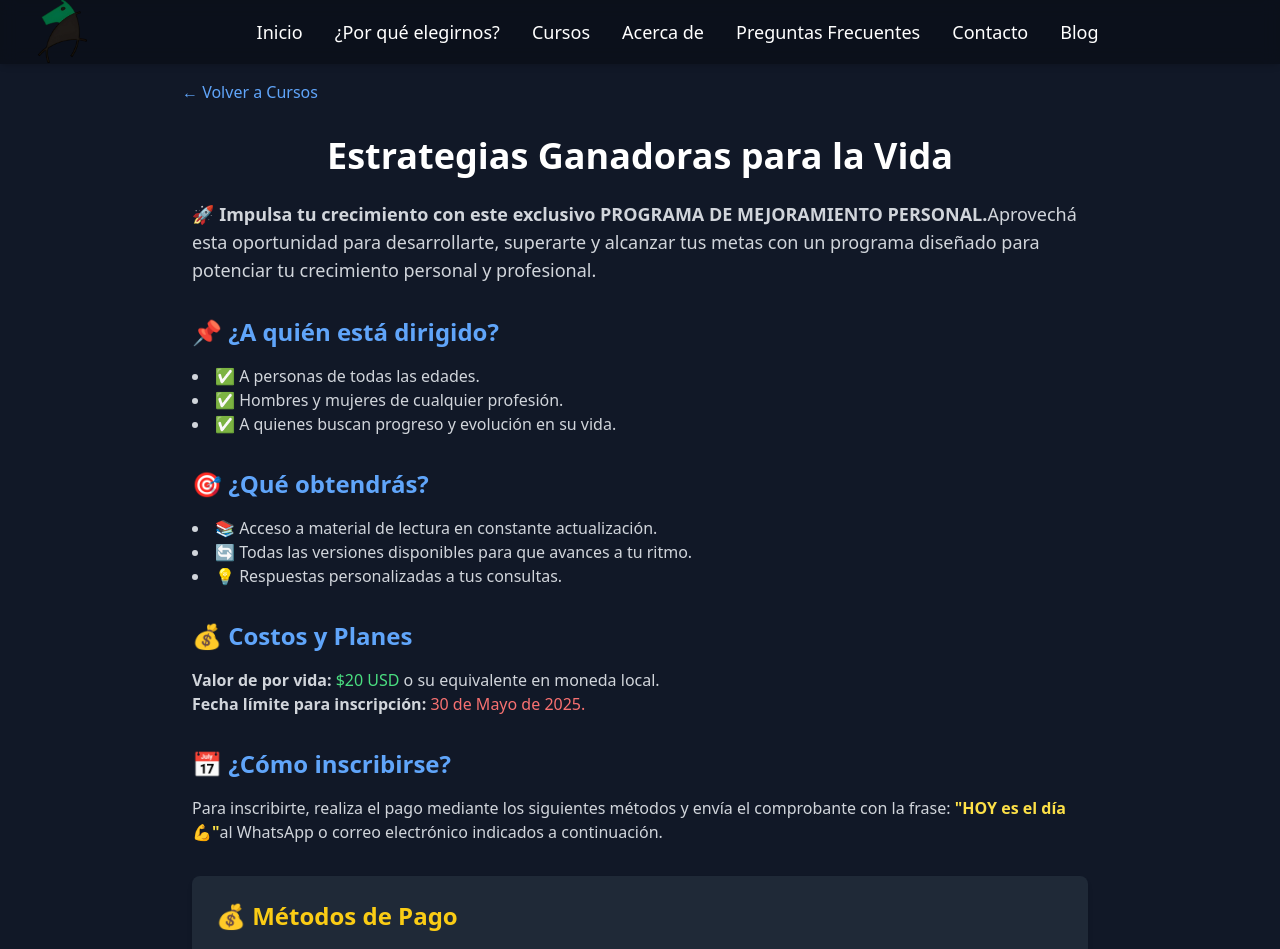
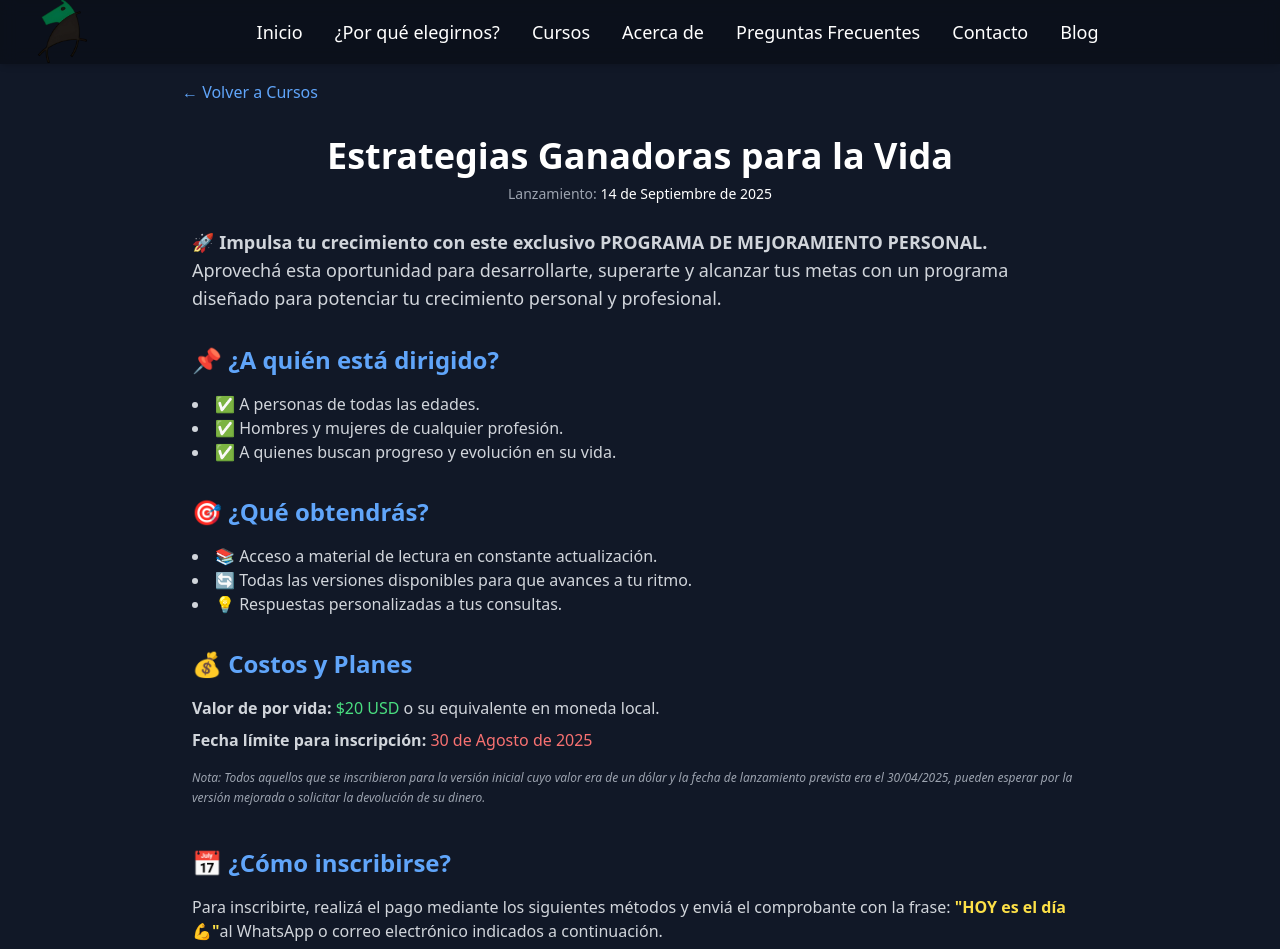
Before and after one commit to ilandaniele/ajedrez-hoy, a React (Create React App) app: page /courses/estrategias-vida in a window 1280 px wide. Shown: the top 949 px of the page. Built offline with nearby package versions, Linux system fonts and the light colour scheme.

Commit message:
adding changes

```diff
--- a/src/pages/courses/Estrategias.js
+++ b/src/pages/courses/Estrategias.js
@@ -1,7 +1,7 @@
 import React, { useEffect } from "react";
 import { useNavigate } from "react-router-dom";
 import { motion } from "framer-motion";
-import PaymentMethods from "../../components/PaymentMethods"; // Importa la nueva componente
+import PaymentMethods from "../../components/PaymentMethods";
 
 const Estrategias = () => {
   const navigate = useNavigate();
@@ -20,25 +20,27 @@ const Estrategias = () => {
         <button
           className="text-blue-400 hover:underline mb-8 block text-left ml-[-10px]"
           onClick={() => {
-                navigate("/#courses"); // Navega a la página principal con el fragmento #courses
-
+            navigate("/#courses");
             setTimeout(() => {
               const section = document.getElementById("courses");
               if (section) {
                 section.scrollIntoView({ behavior: "smooth", block: "start" });
               }
-                }, 100); // Pequeño delay para asegurar que la navegación se haya completado
+            }, 100);
           }}
         >
           ← Volver a Cursos
         </button>
 
-        <h1 className="text-4xl font-bold text-center mb-6">
+        <h1 className="text-4xl font-bold text-center mb-2">
           Estrategias Ganadoras para la Vida
         </h1>
+        <p className="text-center text-sm text-gray-400 mb-6">
+          Lanzamiento: <span className="text-white">14 de Septiembre de 2025</span>
+        </p>
 
         <p className="text-lg text-gray-300 mb-6">
-          🚀 <b>Impulsa tu crecimiento con este exclusivo PROGRAMA DE MEJORAMIENTO PERSONAL.</b>
+          🚀 <b>Impulsa tu crecimiento con este exclusivo PROGRAMA DE MEJORAMIENTO PERSONAL.</b><br/>
           Aprovechá esta oportunidad para desarrollarte, superarte y alcanzar tus metas con un
           programa diseñado para potenciar tu crecimiento personal y profesional.
         </p>
@@ -64,23 +66,25 @@ const Estrategias = () => {
         <h2 className="text-2xl font-semibold mt-8 mb-4 text-blue-400">
           💰 Costos y Planes
         </h2>
-        <p className="text-gray-300 mb-6">
+        <p className="text-gray-300 mb-2">
           <b>Valor de por vida:</b> <span className="text-green-400">$20 USD</span> o su equivalente en moneda local.
-          <br />
-          <b>Fecha límite para inscripción:</b> <span className="text-red-400">30 de Mayo de 2025.</span>
-          <br />
+        </p>
+        <p className="text-gray-300 mb-4">
+          <b>Fecha límite para inscripción:</b> <span className="text-red-400">30 de Agosto de 2025</span>
+        </p>
+        <p className="text-xs text-gray-400 italic mb-10 leading-relaxed">
+          Nota: Todos aquellos que se inscribieron para la versión inicial cuyo valor era de un dólar y la fecha de lanzamiento prevista era el 30/04/2025, pueden esperar por la versión mejorada o solicitar la devolución de su dinero.
         </p>
 
         <h2 className="text-2xl font-semibold mt-8 mb-4 text-blue-400">
           📅 ¿Cómo inscribirse?
         </h2>
         <p className="text-gray-300 mb-6">
-          Para inscribirte, realiza el pago mediante los siguientes métodos y envía el comprobante con la frase:
-          <b className="text-yellow-300"> "HOY es el día 💪"</b>
+          Para inscribirte, realizá el pago mediante los siguientes métodos y enviá el comprobante con la frase:
+          <span className="text-yellow-300 font-semibold"> "HOY es el día 💪"</span>
           al WhatsApp o correo electrónico indicados a continuación.
         </p>
 
-        {/* Agregar la nueva componente de métodos de pago */}
         <PaymentMethods />
 
         <h2 className="text-2xl font-semibold mt-8 mb-4 text-blue-400">
```
Lines whose indentation alone changed are shown as unchanged.
